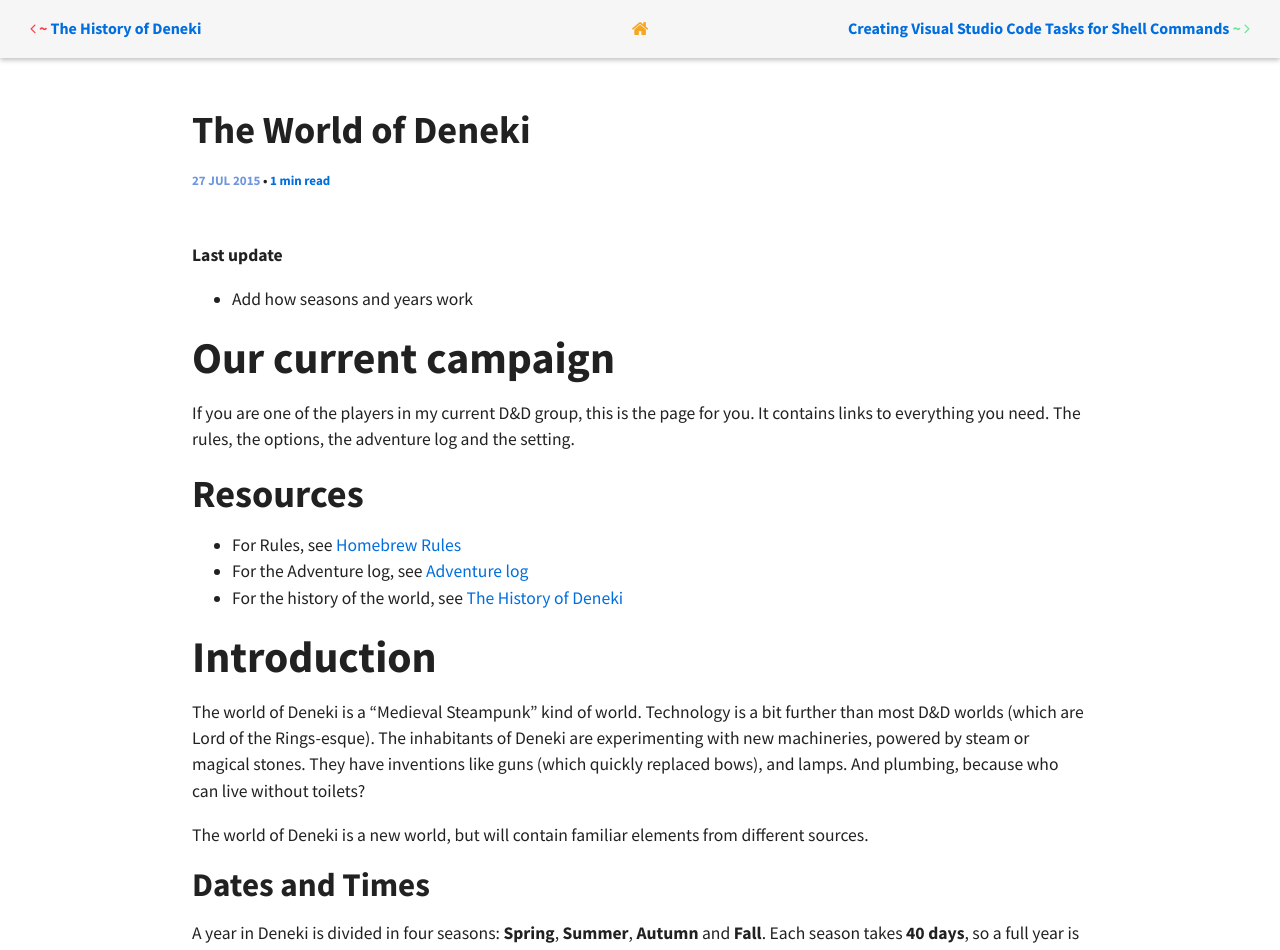
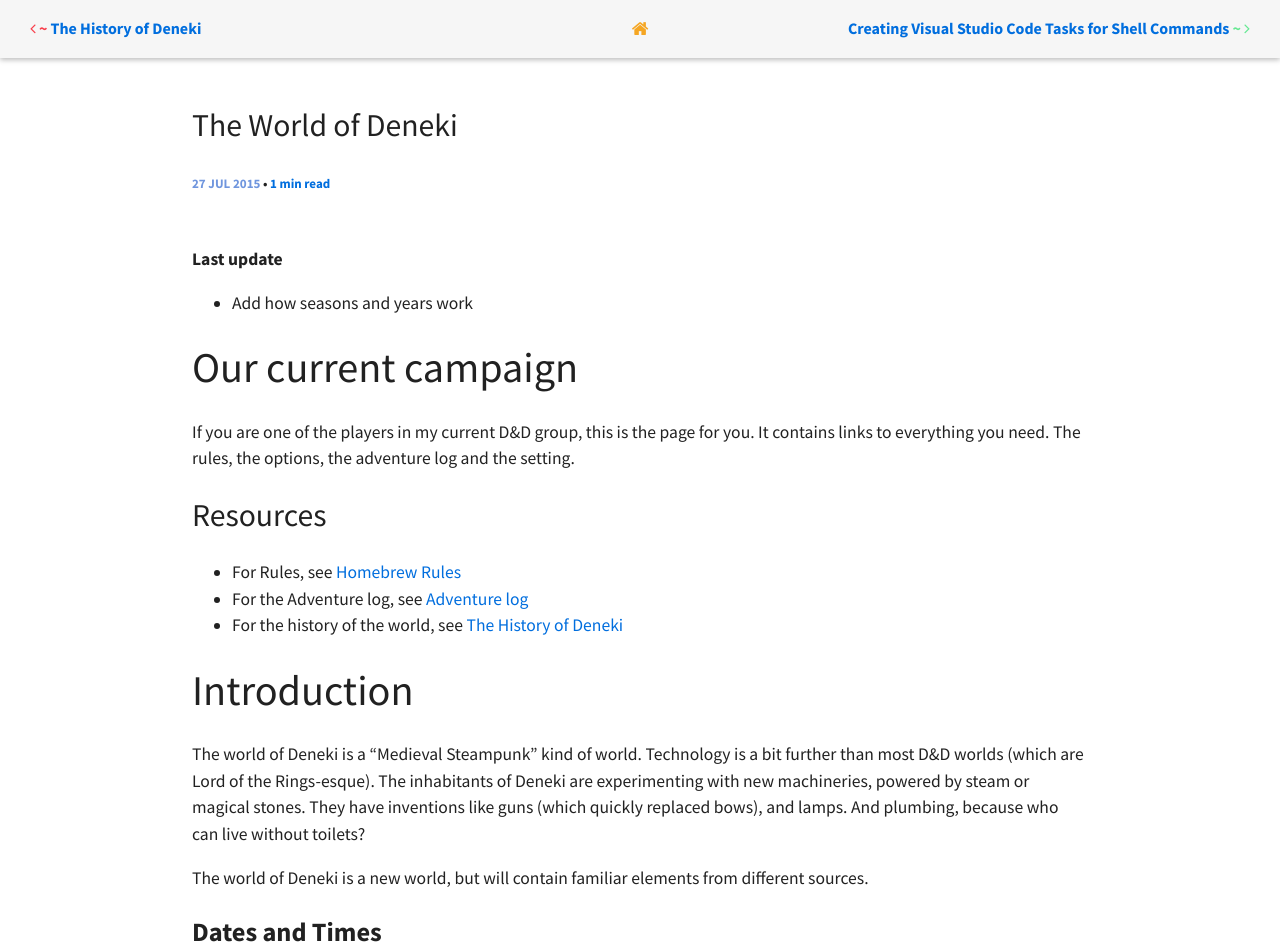
Before and after one commit to eirvandelden/eirvandelden.github.io, a Jekyll site: the page built from _posts/dnd/2015-07-27-world-of-deneki.md, in a window 1280 px wide. Shown: the top 950 px of the page. Built offline with Jekyll 4.4.1, drawn with Linux system fonts in a browser that asks for light colours; comment, search, counter and statistics services are not loaded.

Commit message:
Update html headers

```diff
--- a/_sass/components/_typography.scss
+++ b/_sass/components/_typography.scss
@@ -46,6 +46,13 @@ h1, h2, h3, h4, h5, h6 {
 }
 
 // Header Styles
+h1 { font-size: 2.4em; font-weight: 300; }
+h2 { font-size: 1.8em; font-weight: 300; }
+h3 { font-size: 1.5em; font-weight: 600; }
+h4 { font-size: 1.2em; font-weight: 600; }
+h5 { font-size: 1.1em; font-weight: 600; }
+h6 { font-size: 1.0em; font-weight: 600; }
+
 h1 a, h2 a, h3 a, h4 a, h5 a, h6 a {
   font-weight: inherit;
   color: $text-color;
@@ -54,13 +61,6 @@ h1 a, h2 a, h3 a, h4 a, h5 a, h6 a {
     color: lighten($text-color, 24%);
   }
 }
-h1 { font-size: $h1-fontsize; line-height: 110%; margin: ($h1-fontsize / 2) 0 ($h1-fontsize / 2.5) 0;}
-h2 { font-size: $h2-fontsize; line-height: 110%; margin: ($h2-fontsize / 2) 0 ($h2-fontsize / 2.5) 0;}
-h3 { font-size: $h3-fontsize; line-height: 110%; margin: ($h3-fontsize / 2) 0 ($h3-fontsize / 2.5) 0;}
-h4 { font-size: $h4-fontsize; line-height: 110%; margin: ($h4-fontsize / 2) 0 ($h4-fontsize / 2.5) 0;}
-h5 { font-size: $h5-fontsize; line-height: 110%; margin: ($h5-fontsize / 2) 0 ($h5-fontsize / 2.5) 0;}
-h6 { font-size: $h6-fontsize; line-height: 110%; margin: ($h6-fontsize / 2) 0 ($h6-fontsize / 2.5) 0; text-transform: uppercase;}
-
 // Text Styles
 em { font-style: italic; }
 strong { font-weight: 700; }
```
